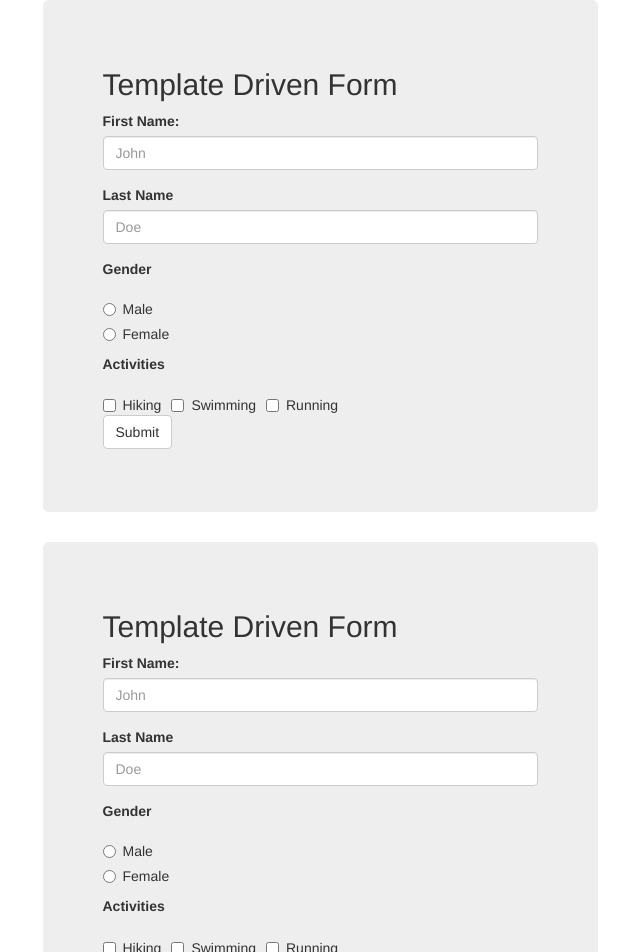
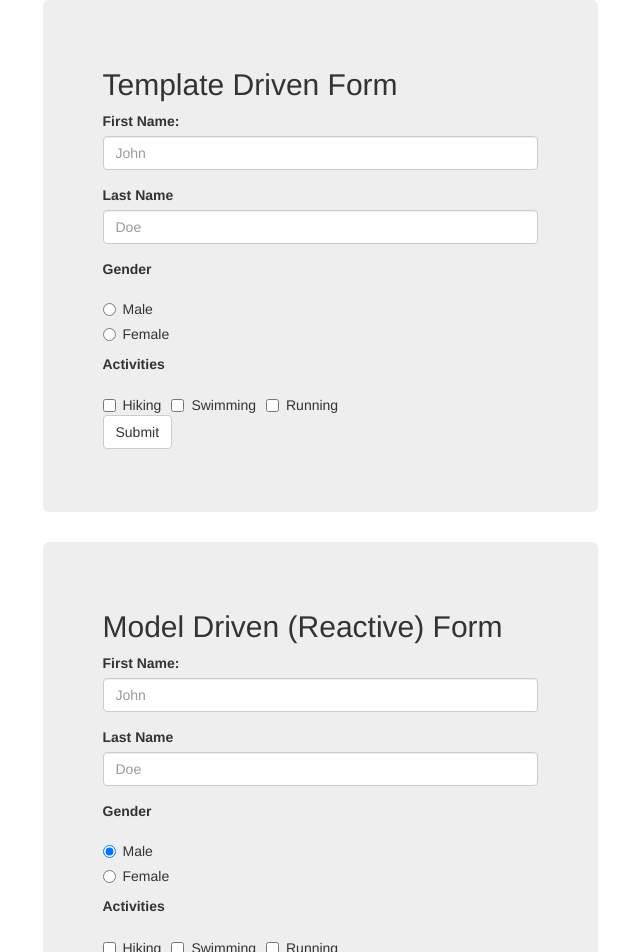
Before and after one commit to tusharcoder/angular-forms-tutorial, an Angular app: page / in a window 1280 px wide. Shown: the top 952 px of the page, without its empty margins (320-960 px from the left). Built offline with nearby package versions, Linux system fonts and the light colour scheme.

Commit message:
complete complex form i.e. model driven form

```diff
--- a/src/app/app.complexform.html
+++ b/src/app/app.complexform.html
@@ -4,20 +4,20 @@
 @Email:  tamyworld@gmail.com
 @Filename: app.complexform.html
 @Last modified by:   Tushar
-@Last modified time: 2016-12-30T01:28:30+05:30
+@Last modified time: 2016-12-30T02:00:38+05:30
 -->
 <div class="jumbotron">
-  <h2>Template Driven Form</h2>
+  <h2>Model Driven (Reactive) Form</h2>
    <!-- Here we are declaring a local variable called “form” and setting it to an instance of ngForm. This is very important. Now our local form variable becomes of type FormGroup allowing us access to the FormGroup API’s on this local variable. We use this in the ngSubmit event where we send the value of the form via form.value -->
-  <form #form="ngForm" (ngSubmit)="submitForm(form.value)">
+  <form [formGroup]="complexForm" (ngSubmit)="submitForm(complexForm.value)">
     <div class="form-group">
       <label>First Name:</label>
       <!-- Since we are working with template driven forms, we can use the ngModel directive to capture the values of our forms. One thing to note if you are coming from Angular 1.x. Using ngModel as shown below creates a one-way data binding, so once we hit submit the data is only sent to the controller. If we wanted to use two-way data binding, we would have to wrap the ngModel in [()] and assign an attribute to it. Also the name of the field corresponds to the name attribute so our first input will be firstName. -->
-      <input type="text" class="form-control" placeholder="John" name="firstName" ngModel required>
+      <input type="text" class="form-control" placeholder="John" name="firstName" [formControl]="complexForm.controls['firstName']">
     </div>
     <div class="form-group">
       <label>Last Name</label>
-      <input type="text" class="form-control" placeholder="Doe" name="lastName" ngModel required>
+      <input type="text" class="form-control" placeholder="Doe" name="lastName" [formControl]="complexForm.controls['lastName']">
     </div>
     <div class="form-group">
       <label>Gender</label>
@@ -25,13 +25,13 @@
     <!-- Radio and checkboxes work much the same way -->
     <div class="radio">
       <label>
-        <input type="radio" name="gender" value="Male" ngModel>
+        <input type="radio" name="gender" value="Male" [formControl]="complexForm.controls['gender']">
         Male
       </label>
     </div>
     <div class="radio">
       <label>
-        <input type="radio" name="gender" value="Female" ngModel>
+        <input type="radio" name="gender" value="Female" [formControl]="complexForm.controls['gender']">
         Female
       </label>
     </div>
@@ -39,13 +39,13 @@
       <label>Activities</label>
     </div>
     <label class="checkbox-inline">
-      <input type="checkbox" value="hiking" name="hiking" ngModel> Hiking
+      <input type="checkbox" value="hiking" name="hiking" [formControl]="complexForm.controls['hiking']"> Hiking
     </label>
     <label class="checkbox-inline">
-      <input type="checkbox" value="swimming" name="swimming" ngModel> Swimming
+      <input type="checkbox" value="swimming" name="swimming" [formControl]="complexForm.controls['swimming']"> Swimming
     </label>
     <label class="checkbox-inline">
-      <input type="checkbox" value="running" name="running" ngModel> Running
+      <input type="checkbox" value="running" name="running" [formControl]="complexForm.controls['running']"> Running
     </label>
     <div class="form-group">
       <button type="submit" class="btn btn-default">Submit</button>
--- a/src/app/app.complexform.ts
+++ b/src/app/app.complexform.ts
@@ -4,7 +4,7 @@
 * @Email:  tamyworld@gmail.com
 * @Filename: app.complexform.ts
 * @Last modified by:   Tushar
-* @Last modified time: 2016-12-30T01:26:49+05:30
+* @Last modified time: 2016-12-30T01:51:02+05:30
 */
 import {Component} from '@angular/core';
 import {FormGroup, FormBuilder} from '@angular/forms';
```
